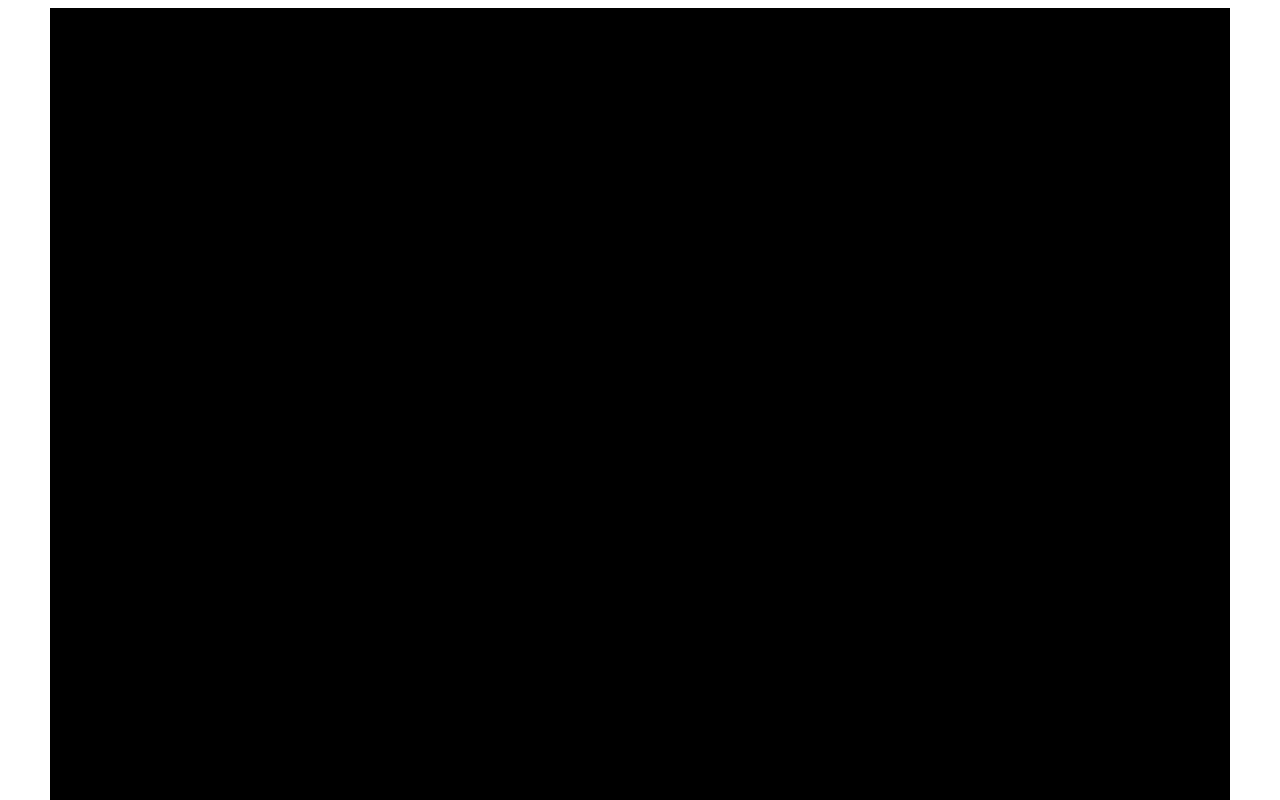
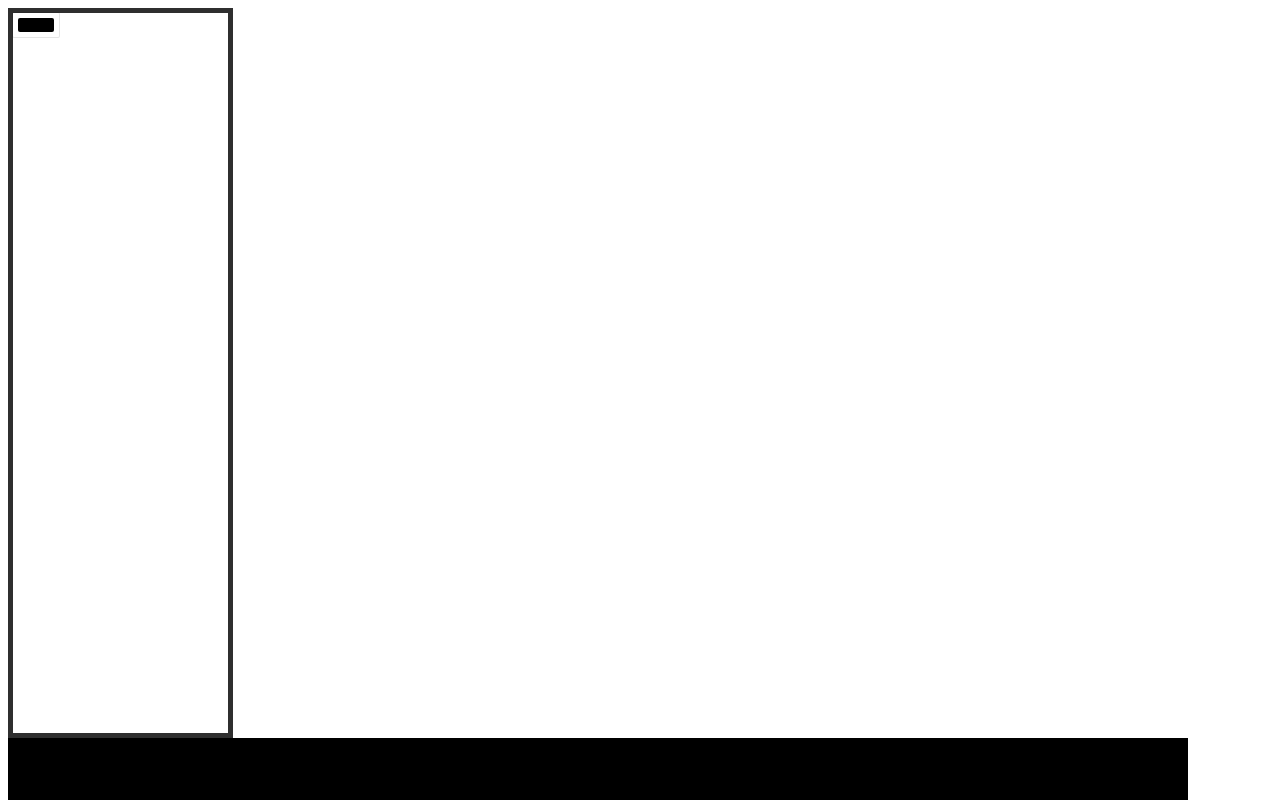
Before and after one commit to rzh150030/paint-app, a React (Create React App) app: page / in a window 1280 px wide. Shown: the top 800 px of the page. Built offline with nearby package versions, Linux system fonts and the light colour scheme.

Commit message:
created color chart

```diff
--- a/package.json
+++ b/package.json
@@ -7,8 +7,10 @@
     "@testing-library/react": "^11.2.7",
     "@testing-library/user-event": "^12.8.3",
     "react": "^17.0.2",
+    "react-color": "^2.19.3",
     "react-dom": "^17.0.2",
     "react-scripts": "4.0.3",
+    "reactcss": "^1.2.3",
     "web-vitals": "^1.1.2"
   },
   "scripts": {
--- a/src/App.css
+++ b/src/App.css
@@ -1,3 +1,3 @@
 .App {
-  text-align: center;
+  /* text-align: center; */
 }
--- a/src/App.js
+++ b/src/App.js
@@ -1,9 +1,12 @@
+import {PaintCanvas} from "./components/PaintCanvas/PaintCanvas.js";
+import PaintToolsContainer from './components/PaintToolsContainer/PaintToolsContainer'
 import './App.css';
-import {PaintCanvas} from "./components/PaintCanvas/PaintCanvas.js";
+
 
 function App() {
   return (
     <div className="App">
+      <PaintToolsContainer />
       <PaintCanvas />
     </div>
   );
--- /dev/null
+++ b/src/components/ColorPicker/ColorPicker.css
@@ -0,0 +1,5 @@
+.chrome-picker{
+    width: 100% !important;
+    margin: 0px !important;
+    background: rgb(97, 97, 97) !important;
+}
--- /dev/null
+++ b/src/components/ColorPicker/ColorPicker.js
@@ -0,0 +1,73 @@
+import React, { useState } from 'react';
+import { ChromePicker } from 'react-color';
+import reactCSS from 'reactcss';
+import './ColorPicker.css';
+
+
+export default function ColorPicker() {
+    const [color, setColor] = useState({ r: '0', g: '0', b: '0', a: '1'});
+
+    const [displayColorPicker, setDisplayColorPicker] = useState(false);
+
+    // Toggles
+    const handleClick = () => {
+        setDisplayColorPicker(!displayColorPicker);
+    };
+
+    const handleClose = () => {
+        setDisplayColorPicker(false);
+    };
+
+    const handleChange = (color) => {
+        setColor(color.rgb);
+    };
+
+    // styles for ChromePicker and Swatch
+    const styles = reactCSS({
+        'default': {
+          color: {
+            width: '36px',
+            height: '14px',
+            borderRadius: '2px',
+            background: `rgba(${ color.r }, ${ color.g }, ${ color.b }, ${ color.a })`,
+          },
+          swatch: {
+            padding: '5px',
+            background: '#fff',
+            borderRadius: '1px',
+            boxShadow: '0 0 0 1px rgba(0,0,0,.1)',
+            display: 'inline-block',
+            cursor: 'pointer',
+          },
+          popover: {
+            position: 'absolute',
+            zIndex: '2',
+          },
+          cover: {
+            position: 'fixed',
+            top: '0px',
+            right: '0px',
+            bottom: '0px',
+            left: '0px',
+          },
+        },
+      });
+
+    return (
+        <div>
+            <div>
+                <div style={ styles.swatch } onClick={ handleClick }>
+                    <div style={ styles.color } />
+                </div>
+
+                {/* Toggles ChromePicker to display on screen */}
+                {
+                    displayColorPicker ? <div style={ styles.popover }>
+                    <div style={ styles.cover } onClick={ handleClose }/>
+                        <ChromePicker color={ color } onChange={ handleChange } />
+                    </div> : null
+                }
+            </div>
+        </div>
+    )
+}
--- /dev/null
+++ b/src/components/PaintToolsContainer/PaintToolsContainer.css
@@ -0,0 +1,6 @@
+.PaintToolsContainer{
+    margin: 0px;
+    min-height: 90vh;
+    max-width: 17%;
+    border: 5px solid rgb(47, 47, 47);
+}
--- /dev/null
+++ b/src/components/PaintToolsContainer/PaintToolsContainer.js
@@ -0,0 +1,11 @@
+import React from 'react'
+import ColorPicker from '../ColorPicker/ColorPicker';
+import './PaintToolsContainer.css';
+
+export default function PaintToolsContainer() {
+    return (
+        <div className="PaintToolsContainer">
+           <ColorPicker />
+        </div>
+    )
+}
```
Also changed, not shown: 1 other file (tests, documents, lock files or other folders).
